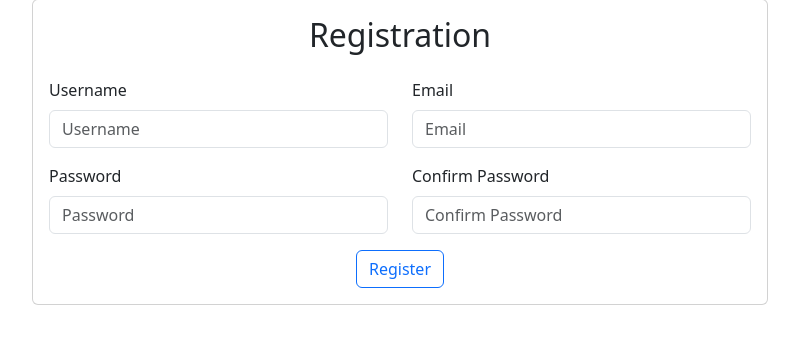
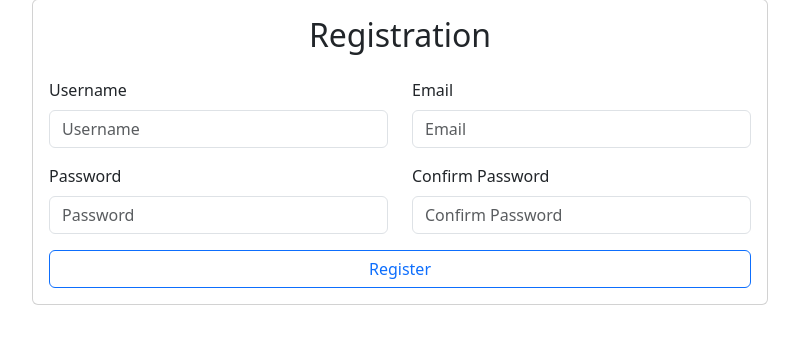
Before and after one commit to DenzelGitonga007/Upload-Abstracts, a Django app: page /register/ in a window 1280 px wide. Shown: the part 105-464 px from the top of the page, without its empty margins (240-1039 px from the left). Run offline with Django 5.2, Linux system fonts and the light colour scheme; some libraries are stand-ins or nearby versions.

Commit message:
register btn

```diff
--- a/templates/accounts/register.html
+++ b/templates/accounts/register.html
@@ -30,8 +30,8 @@
                                     <input type="password" name="password2" class="form-control" id="id_password2" placeholder="Confirm Password" required>
                                 </div>
                             </div>
-                            <div class="text-center">
-                                <button type="submit" class="btn btn-outline-primary">Register</button>
+                            <div class="text-center d-grid">
+                                <button type="submit" class="btn btn-block btn-outline-primary">Register</button>
                             </div>
                         </form>
                     </div>
```
Also changed, not shown: db.sqlite3.
